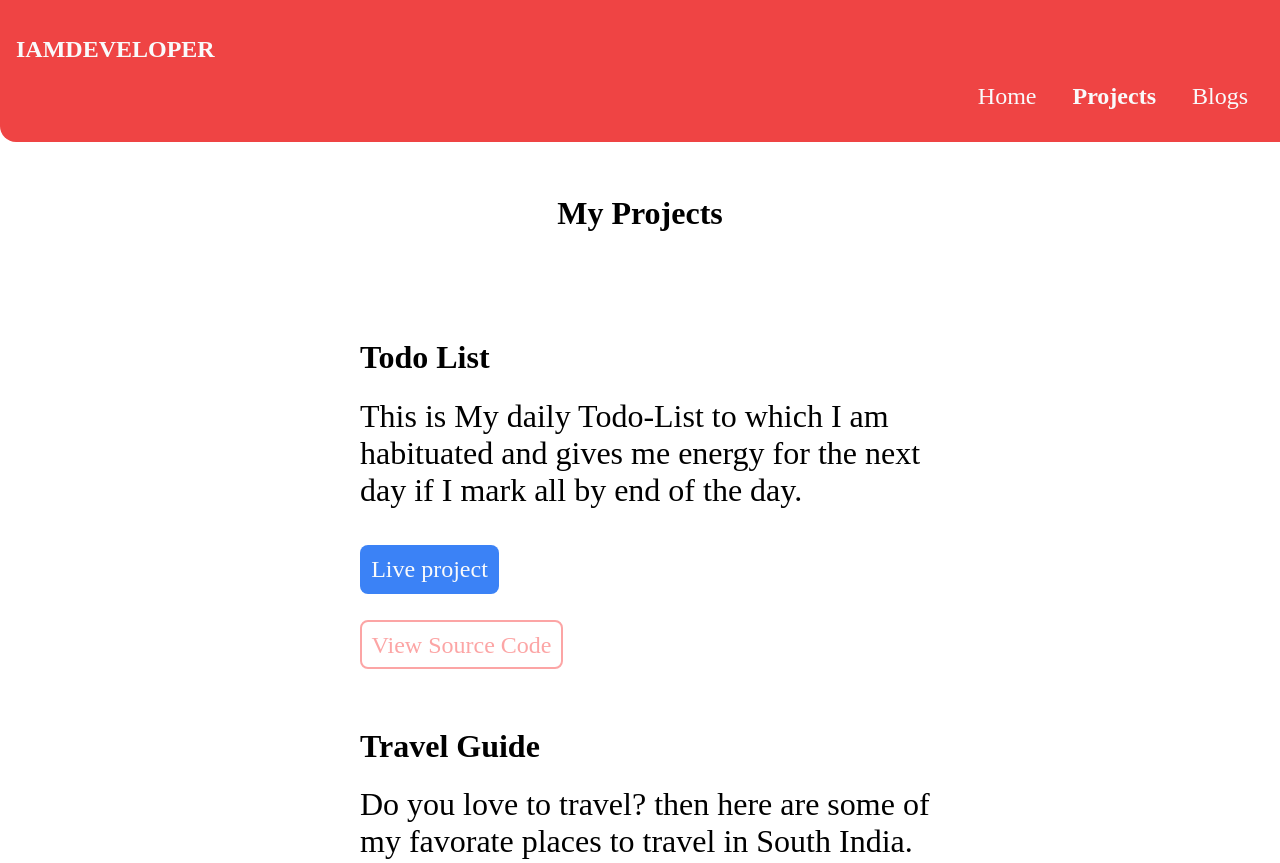
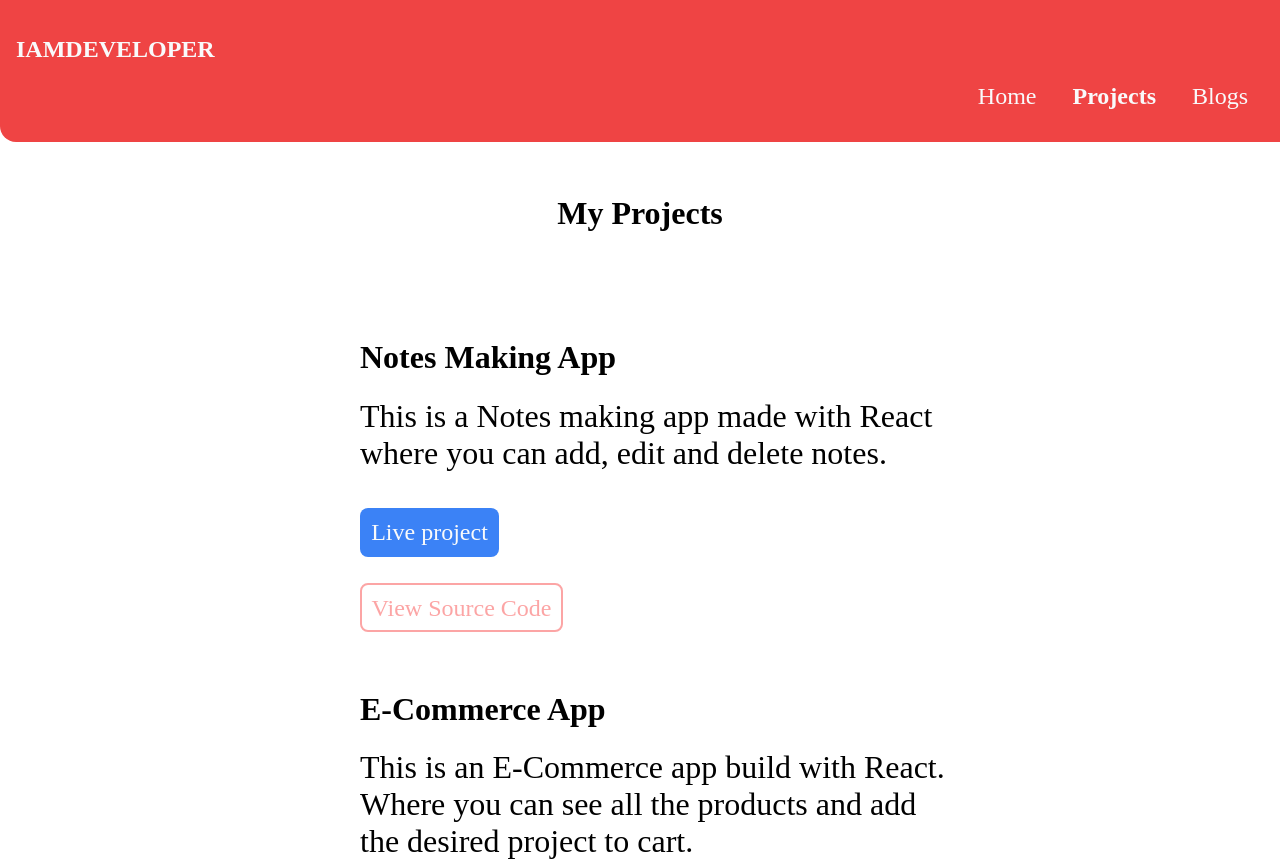
Before and after one commit to PrashanthreddyAinala/portfolio, a plain HTML site: page projects.html in a window 1280 px wide. Shown: the top 863 px of the page. Drawn offline with Linux system fonts and the light colour scheme; a web font is replaced by a local one.

Commit message:
docs
updated

```diff
--- a/projects.html
+++ b/projects.html
@@ -17,6 +17,18 @@
     </nav>
     <h1 class="align-center">My Projects</h1>
     <ul class="project-list">
+        <li>
+            <h1>Notes Making App</h1>
+            <p>This is a Notes making app made with React where you can add, edit and delete notes.</p>
+            <li><a href="https://notes-making.netlify.app/" target="_blank" class="anchor-style">Live project</a></li>
+            <li><a href="https://github.com/PrashanthreddyAinala/Notes-making-app" target="_blank" class="secondary-link">View Source Code</a></li>
+        </li>
+        <li>
+            <h1>E-Commerce App</h1>
+            <p>This is an E-Commerce app build with React. Where you can see all the products and add the desired project to cart.</p>
+            <li><a href="https://fashion-palace.netlify.app/" target="_blank" class="anchor-style">Live project</a></li>
+            <li><a href="https://github.com/PrashanthreddyAinala/Fashion-store" target="_blank" class="secondary-link">View Source Code</a></li>
+        </li>
         <li>
             <h1>Todo List</h1>
             <p>This is My daily Todo-List to which I am habituated and gives me energy for the next day if I mark all by end of the day.</p>
```
